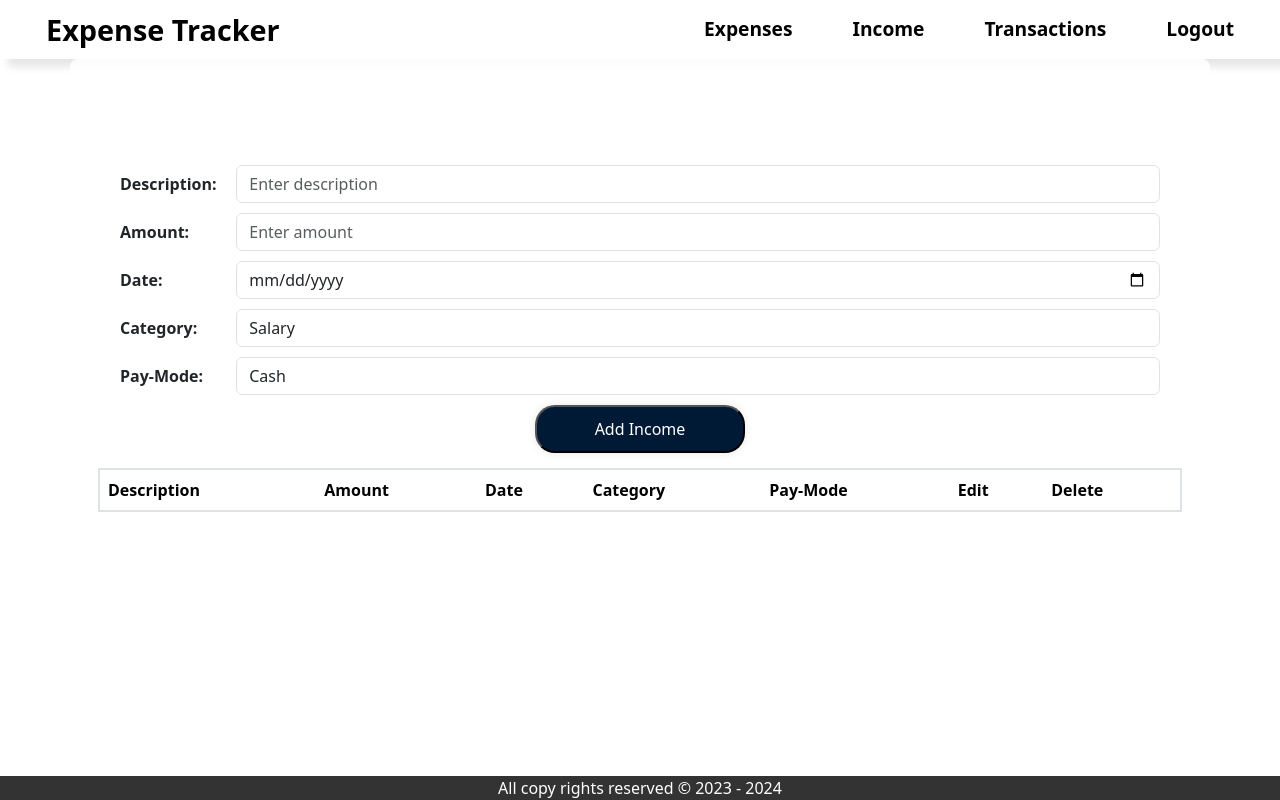
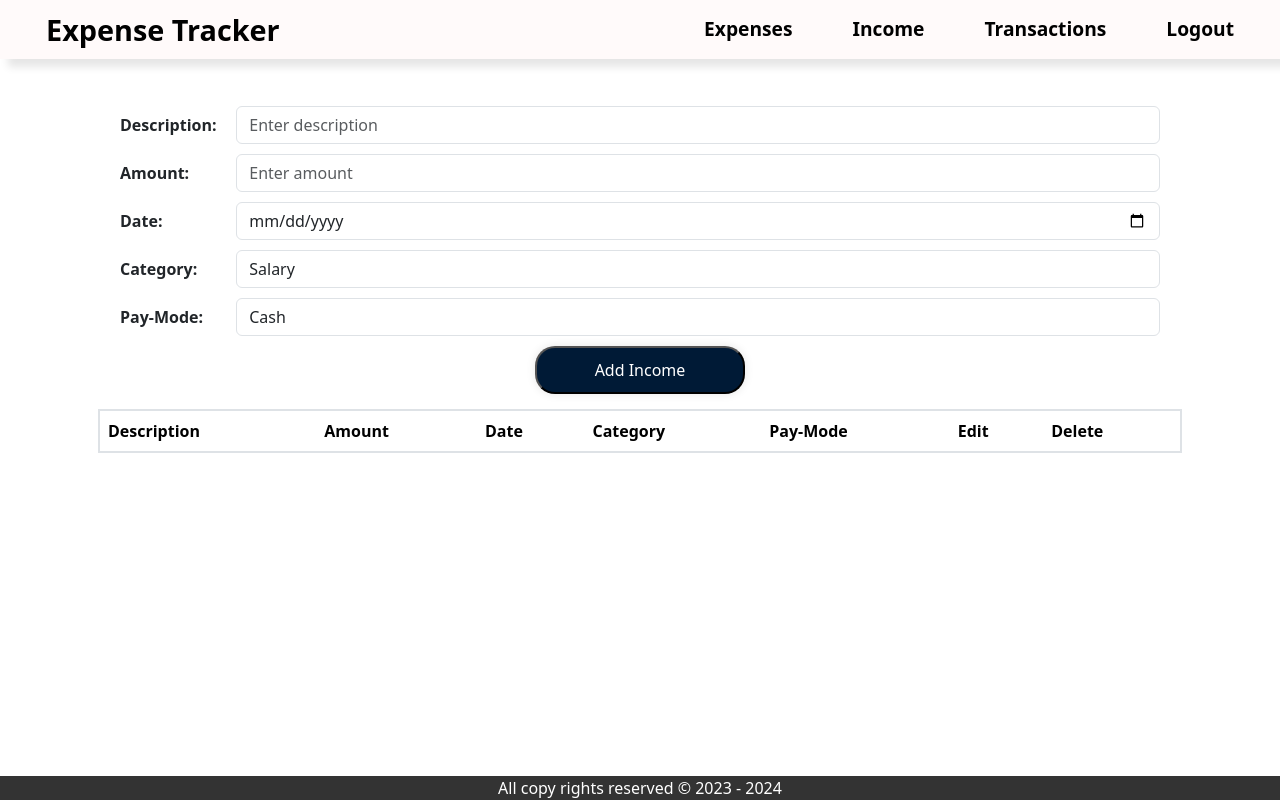
Before and after one commit to Aditii-1/Dynamic-Expense-Tracker, a Flask app: page /income in a window 1280 px wide. Run offline with Flask 3, Linux system fonts and the light colour scheme; the visitor is signed in with stand-in values (Sample User, id 1); data that the repository does not hold is empty; some libraries are stand-ins or nearby versions.

Commit message:
updated base.html

```diff
--- a/templates/base.html
+++ b/templates/base.html
@@ -13,7 +13,7 @@
         <title>{% block title %} Expense Tracker {% endblock %}</title>
     </head>
     <body class="base-body">
-        <nav>
+        <nav class="nav">
             <div class="main-nav">
                 <div><a class="logo" href="{{ url_for('home') }}">Expense Tracker</a></div>
                 {% if user.is_authenticated %}
```
